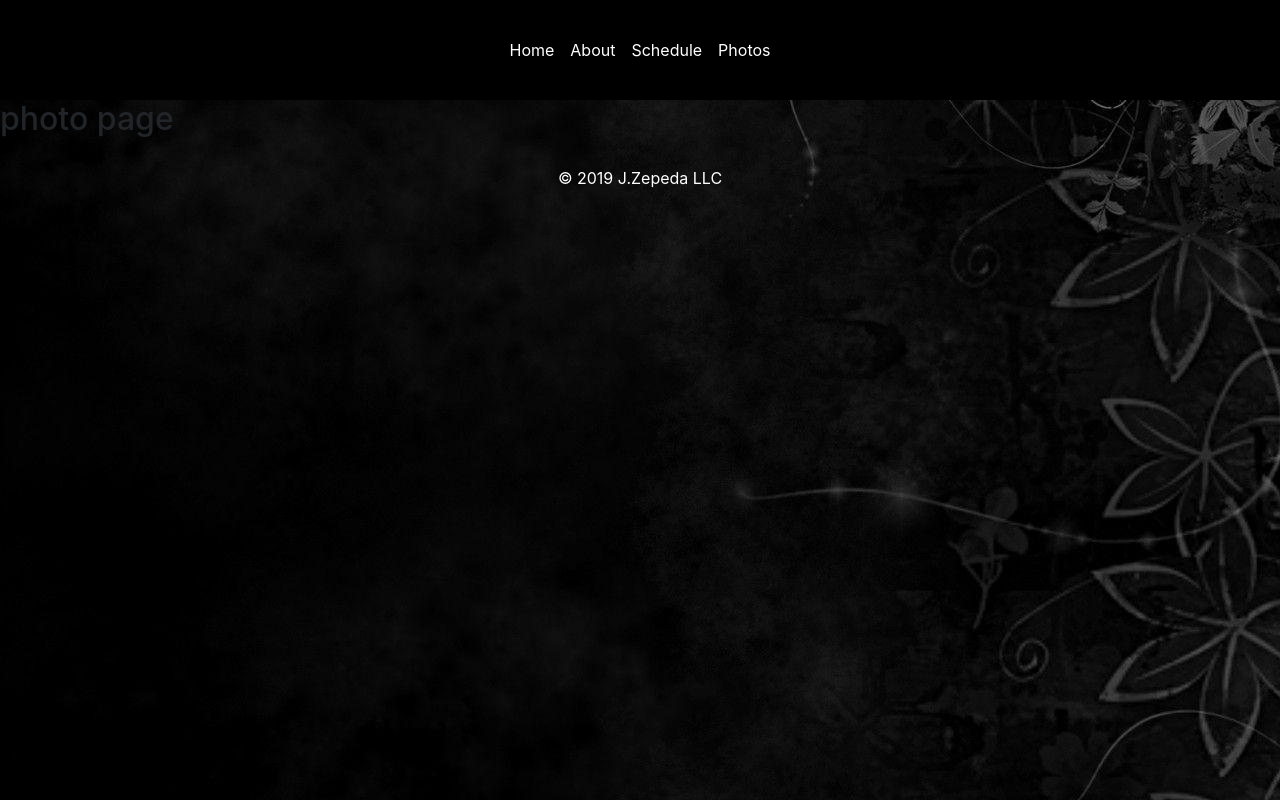
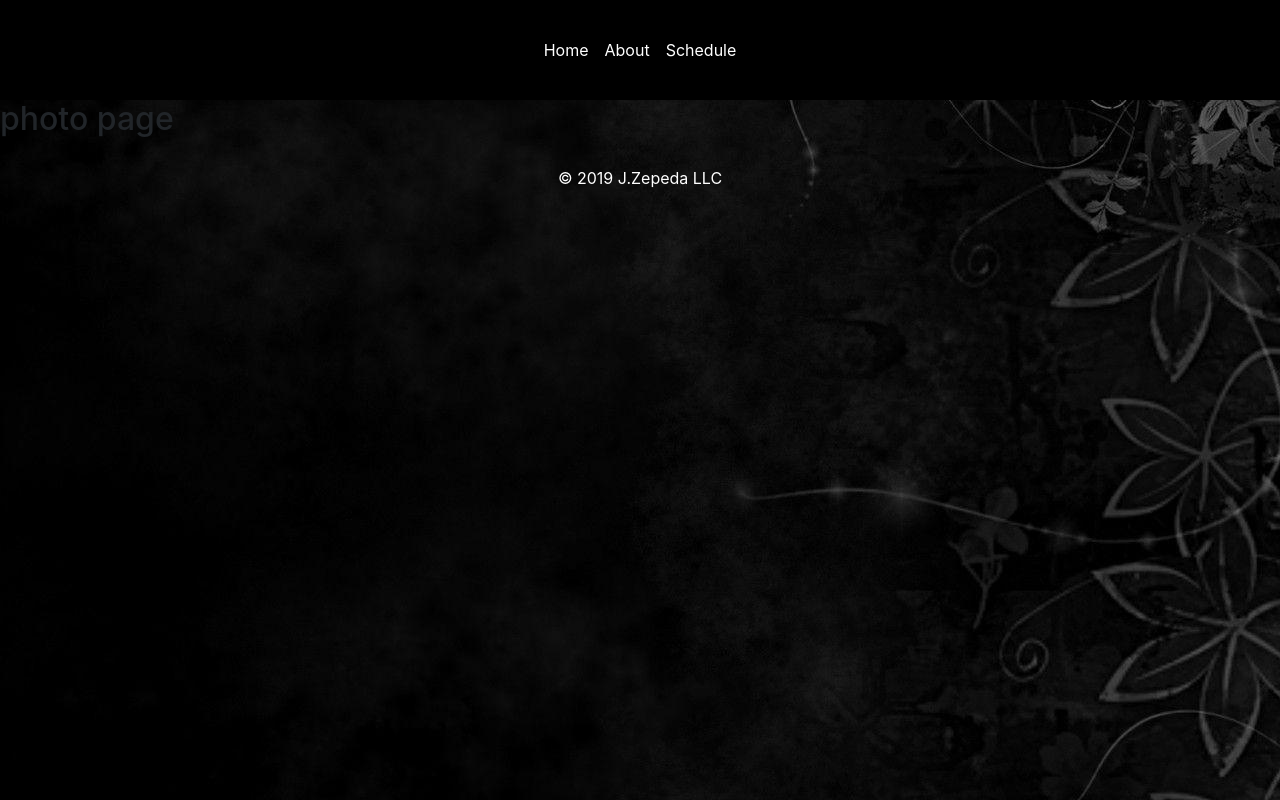
Before and after one commit to jzepedaa/amyyoga, a React (Create React App) app: page /photos in a window 1280 px wide. Built offline with nearby package versions, Linux system fonts and the light colour scheme.

Commit message:
hid photos page for now

```diff
--- a/src/components/NavigationBar.js
+++ b/src/components/NavigationBar.js
@@ -70,11 +70,11 @@
               <Link to="/classes">Schedule</Link>
             </Nav.Link>
           </Nav.Item>
-          <Nav.Item>
+          {/* <Nav.Item>
             <Nav.Link>
               <Link to="/photos">Photos</Link>
             </Nav.Link>
-          </Nav.Item>
+          </Nav.Item> */}
         </Nav>
       </Navbar.Collapse>
     </Navbar>
--- a/src/pages/NoMatch.js
+++ b/src/pages/NoMatch.js
@@ -1,10 +1,13 @@
 import React from 'react'
+import { NavigationBar } from '../components/NavigationBar';
+
 
 
 
 export const NoMatch = () => (
 
   <div className="layout">
+    <NavigationBar />
     <h2>NoMatch Page</h2>
   </div>
 
```
Also changed, not shown: src/pages/Home.js (+7 -0 lines).
